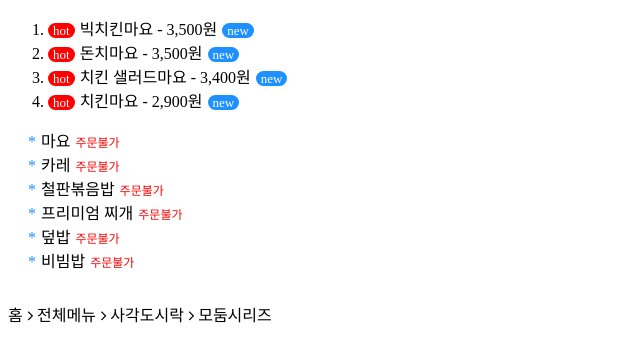
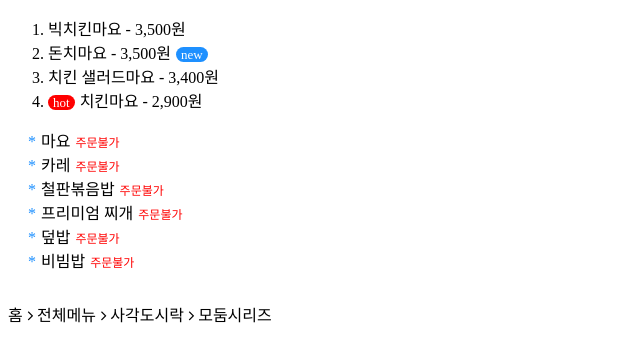
Before and after one commit to yubmun/jquery, a plain HTML site: page 4.가상클래스.html in a window 1280 px wide. Shown: the whole page, without its empty margins (0-640 px from the left). Drawn offline with Linux system fonts and the light colour scheme.

Commit message:
2022-01-18-2

```diff
--- a/4.가상클래스.html
+++ b/4.가상클래스.html
@@ -8,9 +8,9 @@
 <body>
   <ul>
     <li>빅치킨마요 - 3,500원</li>
-    <li>돈치마요 - 3,500원</li>
+    <li class="new">돈치마요 - 3,500원</li>
     <li>치킨 샐러드마요 - 3,400원</li>
-    <li>치킨마요 - 2,900원</li>
+    <li class="hot">치킨마요 - 2,900원</li>
   </ul>
 
   <div class="second">
--- a/css/4.가상클래스.css
+++ b/css/4.가상클래스.css
@@ -6,7 +6,7 @@
 ul{
   list-style: decimal;
 }
-ul li:after{
+ul li.new:after{
   content:'new';
   background-color: dodgerblue;
   color:white;
@@ -15,7 +15,7 @@ ul li:after{
   padding: 0 5px;
   margin-left:5px;
 }
-ul li:before{
+ul li.hot:before{
   content:'hot';
   background-color: red;
   color:white;
--- a/css/4.모달창.css
+++ b/css/4.모달창.css
@@ -11,6 +11,7 @@ body{
   color:#222;
   font-size: 15px;
   line-height: 1.6em;
+  /* 안녕하세요 */
 }
 
 .modal{
```
Also changed, not shown: text.txt (added).
